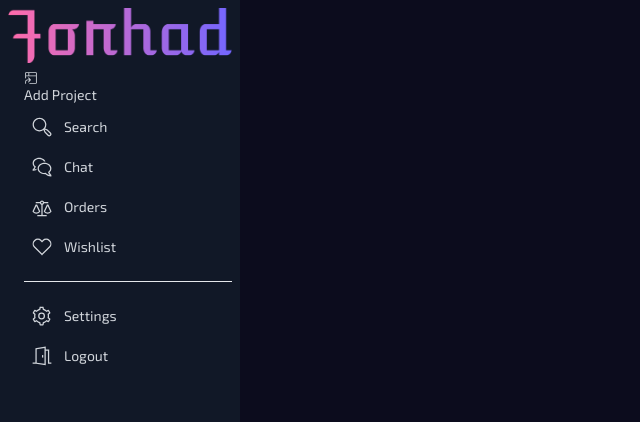
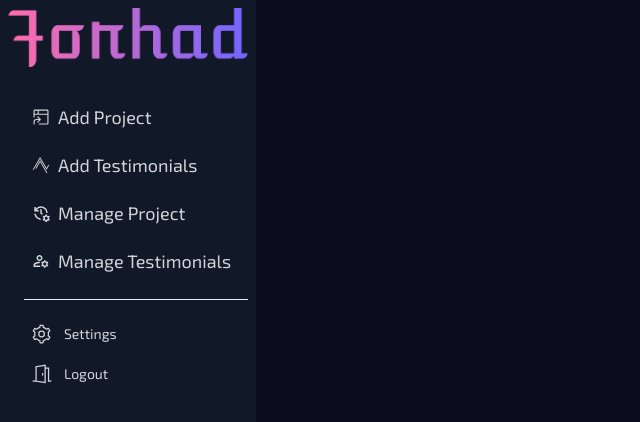
Before and after one commit to forhadhossen1/Forhad-Hossen, a React (Vite) app: page /dashboard in a window 1280 px wide. Shown: the top 422 px of the page, without its empty margins (0-640 px from the left). Built offline with nearby package versions, Linux system fonts and the light colour scheme.

Commit message:
added dashboard menu icon

```diff
--- a/src/Layouts/Dashboard.jsx
+++ b/src/Layouts/Dashboard.jsx
@@ -1,52 +1,29 @@
 import { NavLink, Outlet } from 'react-router-dom';
 import logo from '../assets/logo2.png'
 import { GoProjectSymlink } from "react-icons/go";
+import { FaThinkPeaks } from "react-icons/fa6";
+import { MdOutlineManageAccounts, MdOutlineManageHistory } from "react-icons/md";
 const Dashboard = () => {
     return (
         <div className=" flex max-w-screen-xl mx-auto">
-            <div className="p-2 space-x-4 w-60 min-h-[100vh] bg-gray-900">
+            <div className="p-2 space-x-4 w-64 min-h-[100vh] bg-gray-900">
                 <img src={logo} alt="" className=" " />
 
-                <div className="divide-y dark:divide-gray-700">
+                <div className="divide-y my-5">
                     <ul className="pt-2 pb-4 space-y-1 text-sm">
                         <li>
-                            <NavLink to='/dashboard/addProject'><GoProjectSymlink /> Add Project</NavLink>
+                            <NavLink to='/dashboard/addProject' className="flex items-center p-2 text-lg gap-2"><GoProjectSymlink /> Add Project</NavLink>
                         </li>
                         <li>
-                            <a rel="noopener noreferrer" href="#" className="flex items-center p-2 space-x-3 rounded-md">
-                                <svg xmlns="http://www.w3.org/2000/svg" viewBox="0 0 512 512" className="w-5 h-5 fill-current dark:text-gray-400">
-                                    <path d="M479.6,399.716l-81.084-81.084-62.368-25.767A175.014,175.014,0,0,0,368,192c0-97.047-78.953-176-176-176S16,94.953,16,192,94.953,368,192,368a175.034,175.034,0,0,0,101.619-32.377l25.7,62.2L400.4,478.911a56,56,0,1,0,79.2-79.195ZM48,192c0-79.4,64.6-144,144-144s144,64.6,144,144S271.4,336,192,336,48,271.4,48,192ZM456.971,456.284a24.028,24.028,0,0,1-33.942,0l-76.572-76.572-23.894-57.835L380.4,345.771l76.573,76.572A24.028,24.028,0,0,1,456.971,456.284Z"></path>
-                                </svg>
-                                <span>Search</span>
-                            </a>
+                            <NavLink to='/dashboard/addProject' className="flex items-center p-2 text-lg gap-2"><FaThinkPeaks /> Add Testimonials</NavLink>
                         </li>
                         <li>
-                            <a rel="noopener noreferrer" href="#" className="flex items-center p-2 space-x-3 rounded-md">
-                                <svg xmlns="http://www.w3.org/2000/svg" viewBox="0 0 512 512" className="w-5 h-5 fill-current dark:text-gray-400">
-                                    <path d="M448.205,392.507c30.519-27.2,47.8-63.455,47.8-101.078,0-39.984-18.718-77.378-52.707-105.3C410.218,158.963,366.432,144,320,144s-90.218,14.963-123.293,42.131C162.718,214.051,144,251.445,144,291.429s18.718,77.378,52.707,105.3c33.075,27.168,76.861,42.13,123.293,42.13,6.187,0,12.412-.273,18.585-.816l10.546,9.141A199.849,199.849,0,0,0,480,496h16V461.943l-4.686-4.685A199.17,199.17,0,0,1,448.205,392.507ZM370.089,423l-21.161-18.341-7.056.865A180.275,180.275,0,0,1,320,406.857c-79.4,0-144-51.781-144-115.428S240.6,176,320,176s144,51.781,144,115.429c0,31.71-15.82,61.314-44.546,83.358l-9.215,7.071,4.252,12.035a231.287,231.287,0,0,0,37.882,67.817A167.839,167.839,0,0,1,370.089,423Z"></path>
-                                    <path d="M60.185,317.476a220.491,220.491,0,0,0,34.808-63.023l4.22-11.975-9.207-7.066C62.918,214.626,48,186.728,48,156.857,48,96.833,109.009,48,184,48c55.168,0,102.767,26.43,124.077,64.3,3.957-.192,7.931-.3,11.923-.3q12.027,0,23.834,1.167c-8.235-21.335-22.537-40.811-42.2-56.961C270.072,30.279,228.3,16,184,16S97.928,30.279,66.364,56.206C33.886,82.885,16,118.63,16,156.857c0,35.8,16.352,70.295,45.25,96.243a188.4,188.4,0,0,1-40.563,60.729L16,318.515V352H32a190.643,190.643,0,0,0,85.231-20.125,157.3,157.3,0,0,1-5.071-33.645A158.729,158.729,0,0,1,60.185,317.476Z"></path>
-                                </svg>
-                                <span>Chat</span>
-                            </a>
+                            <NavLink to='/dashboard/addProject' className="flex items-center p-2 text-lg gap-2"><MdOutlineManageHistory /> Manage Project</NavLink>
                         </li>
                         <li>
-                            <a rel="noopener noreferrer" href="#" className="flex items-center p-2 space-x-3 rounded-md">
-                                <svg xmlns="http://www.w3.org/2000/svg" viewBox="0 0 512 512" className="w-5 h-5 fill-current dark:text-gray-400">
-                                    <path d="M203.247,386.414,208,381.185V355.4L130.125,191H93.875L16,355.4v27.042l4.234,4.595a124.347,124.347,0,0,0,91.224,39.982h.42A124.343,124.343,0,0,0,203.247,386.414ZM176,368.608a90.924,90.924,0,0,1-64.231,26.413h-.33A90.907,90.907,0,0,1,48,369.667V362.6l64-135.112L176,362.6Z"></path>
-                                    <path d="M418.125,191h-36.25L304,355.4v27.042l4.234,4.595a124.347,124.347,0,0,0,91.224,39.982h.42a124.343,124.343,0,0,0,91.369-40.607L496,381.185V355.4ZM464,368.608a90.924,90.924,0,0,1-64.231,26.413h-.33A90.907,90.907,0,0,1,336,369.667V362.6l64-135.112L464,362.6Z"></path>
-                                    <path d="M272,196.659A56.223,56.223,0,0,0,309.659,159H416V127H309.659a55.991,55.991,0,0,0-107.318,0H96v32H202.341A56.223,56.223,0,0,0,240,196.659V463H136v32H376V463H272ZM232,143a24,24,0,1,1,24,24A24,24,0,0,1,232,143Z"></path>
-                                </svg>
-                                <span>Orders</span>
-                            </a>
+                            <NavLink to='/dashboard/addProject' className="flex items-center p-2 text-lg gap-2"><MdOutlineManageAccounts /> Manage Testimonials</NavLink>
                         </li>
-                        <li>
-                            <a rel="noopener noreferrer" href="#" className="flex items-center p-2 space-x-3 rounded-md">
-                                <svg xmlns="http://www.w3.org/2000/svg" viewBox="0 0 512 512" className="w-5 h-5 fill-current dark:text-gray-400">
-                                    <path d="M453.122,79.012a128,128,0,0,0-181.087.068l-15.511,15.7L241.142,79.114l-.1-.1a128,128,0,0,0-181.02,0l-6.91,6.91a128,128,0,0,0,0,181.019L235.485,449.314l20.595,21.578.491-.492.533.533L276.4,450.574,460.032,266.94a128.147,128.147,0,0,0,0-181.019ZM437.4,244.313,256.571,425.146,75.738,244.313a96,96,0,0,1,0-135.764l6.911-6.91a96,96,0,0,1,135.713-.051l38.093,38.787,38.274-38.736a96,96,0,0,1,135.765,0l6.91,6.909A96.11,96.11,0,0,1,437.4,244.313Z"></path>
-                                </svg>
-                                <span>Wishlist</span>
-                            </a>
-                        </li>
+
                     </ul>
                     <ul className="pt-4 pb-2 space-y-1 text-sm">
                         <li>
```
